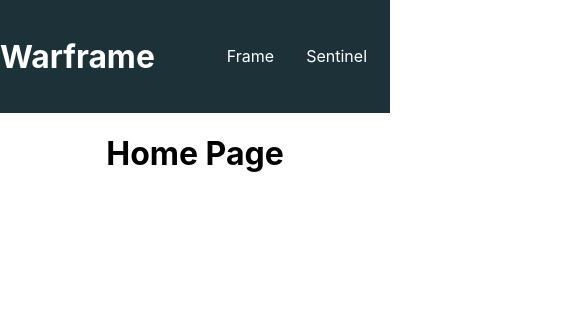
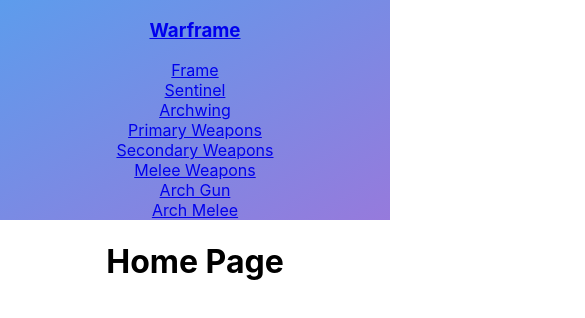
Before and after one commit to MKAbuMattar/warframe, a React (Create React App) app: page / in a window 390 px wide. Shown: the top 318 px of the page, 585 px wide, since content can reach past the window. Built offline with nearby package versions, Linux system fonts and the light colour scheme.

Commit message:
Update App.css

```diff
--- a/src/App.css
+++ b/src/App.css
@@ -2,7 +2,79 @@
   text-align: center;
 }
 
+ul {
+  margin: 0;
+  padding: 1em;
+}
+
+ul li {
+  list-style: none;
+}
+
+ul li a {
+  padding: 1em;
+  color: white;
+  text-decoration: none;
+  -webkit-transition: background-color .5s;
+  -o-transition: background-color .5s;
+  transition: background-color .5s, color .5s;
+}
+
+ul li a:hover {
+  /*background-color: #55efc4;*/
+  color: #060707;
+}
+
+ul li a .contact {
+  border: 1px solid white;
+}
+
 .nav {
+  display: -webkit-box;
+  display: -ms-flexbox;
+  display: flex;
+  background: linear-gradient(to bottom right, #5D9CEC, #967ADC);
+  color: white;
+}
+
+.nav .slam-left {
+  margin-right: auto;
+}
+
+.logo {
+  font-size: 1.7rem;
+}
+
+@media all and (max-width: 840px) {
+  ul {
+    padding: 0;
+  }
+
+  ul li {
+    width: 100%;
+  }
+
+  ul li a {
+    display: block;
+    text-align: center;
+  }
+
+  .nav {
+    -webkit-box-orient: vertical;
+    -webkit-box-direction: normal;
+    -ms-flex-direction: column;
+    flex-direction: column;
+    -webkit-box-align: center;
+    -ms-flex-align: center;
+    align-items: center;
+  }
+
+  .nav .slam-left {
+    margin-right: 0;
+  }
+}
+
+/*.nav {
   display: flex;
   justify-content: space-around;
   align-items: center;
@@ -37,7 +109,7 @@
   text-align: center;
   padding: 14px 16px;
   text-decoration: none;
-}
+}*/
 
 img {
   height: auto;
```
